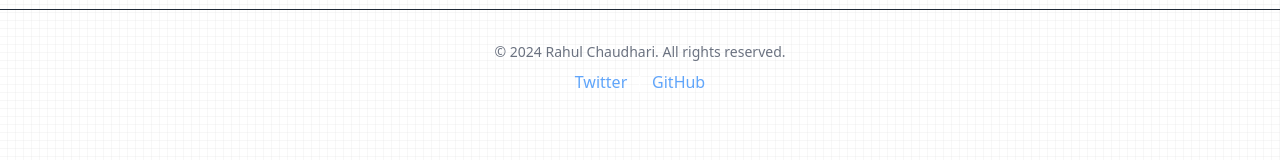
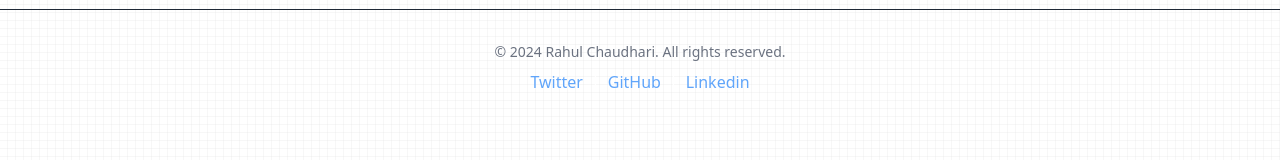
Before and after one commit to rahulchaudhari06/papersearch, a React (Vite) app: page / in a window 1280 px wide. Shown: the part 300-460 px from the top of the page. Built offline with nearby package versions, Linux system fonts and the light colour scheme; no server answers; a web font is replaced by a local one.

Commit message:
vite conf

```diff
--- a/src/App.jsx
+++ b/src/App.jsx
@@ -142,6 +142,15 @@
             >
               GitHub
             </a>
+            |
+            <a
+              href="https://www.linkedin.com/in/rahul-chaudhari-2a45832aa?utm_source=share&utm_campaign=share_via&utm_content=profile&utm_medium=android_app"
+              target="_blank"
+              rel="noopener noreferrer"
+              className="text-blue-400 hover:text-blue-500 mx-2"
+            >
+              Linkedin
+            </a>
           </p>
         </footer>
       </div>
--- a/vite.config.js
+++ b/vite.config.js
@@ -3,8 +3,8 @@
 
 export default defineConfig({
   plugins: [react()],
-  base: "/papersearchbyR",
+  base: "/papersearch",
   build: {
-    outDir: "docs",
+    outDir: "dist",
   },
 });
```
Also changed, not shown: 4 other files (tests, documents, lock files or other folders).
